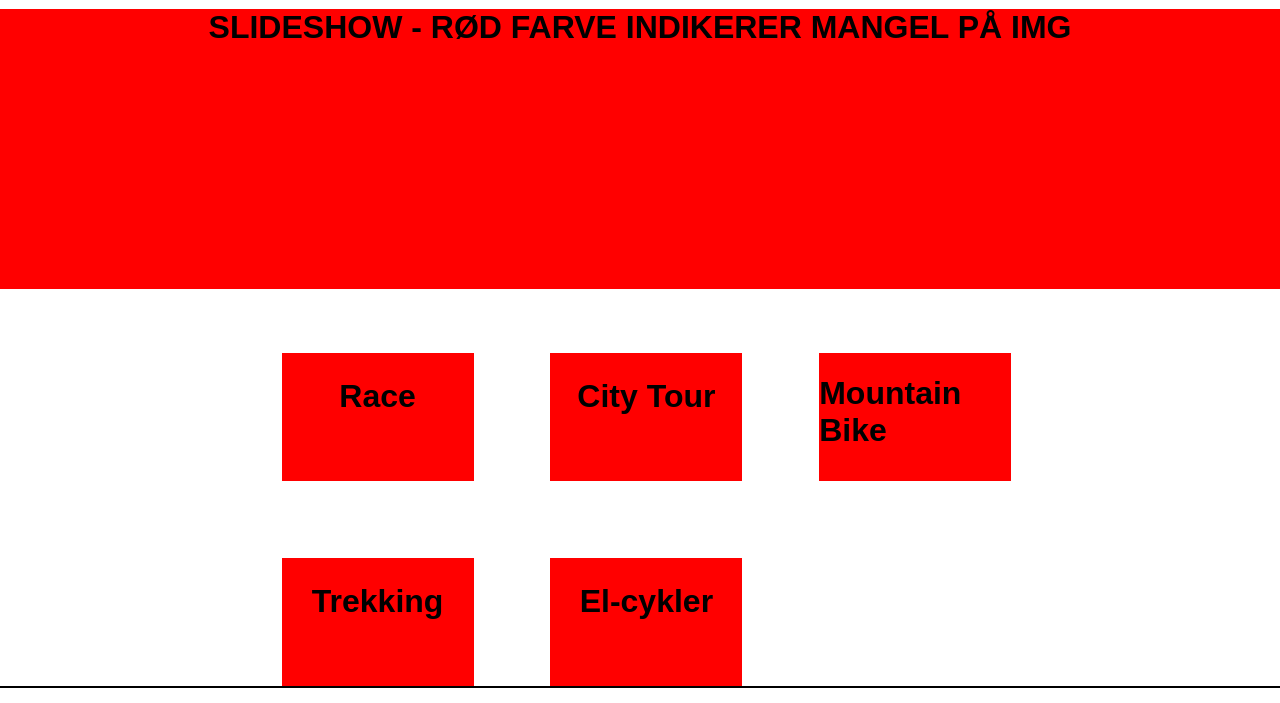
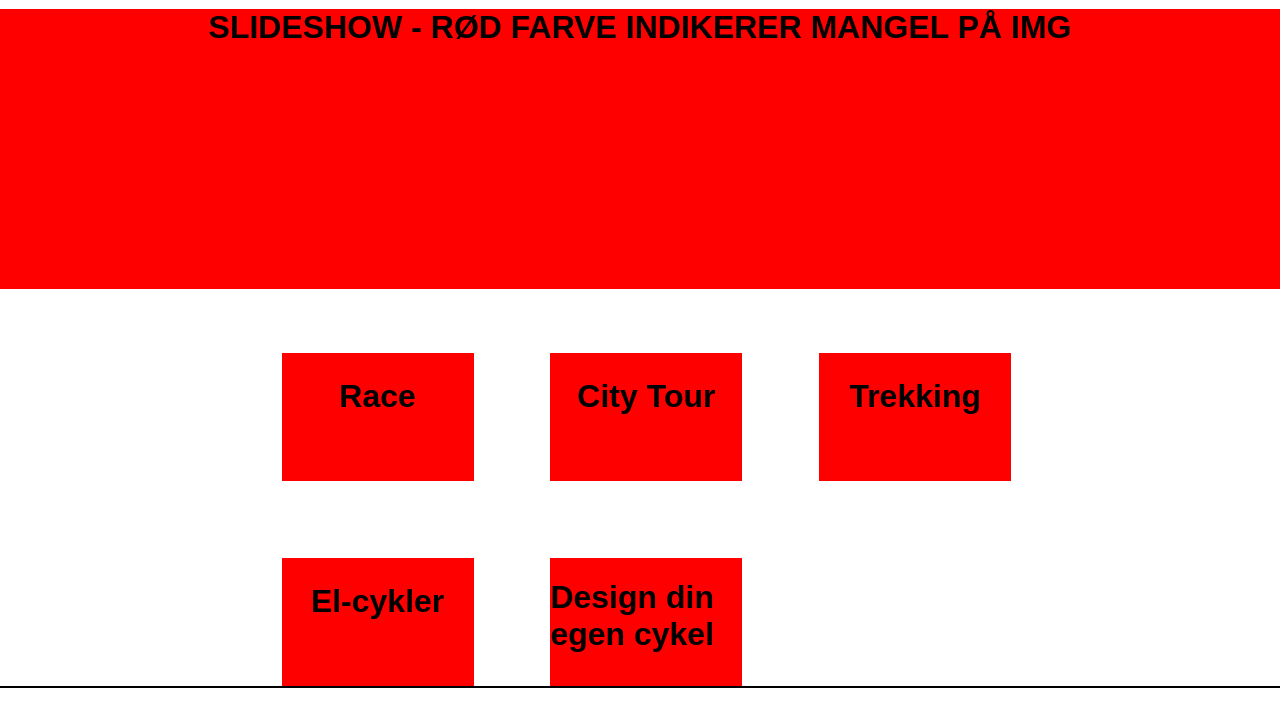
Before and after one commit to mike6316/Tema9_KogaCenter, a plain HTML site: page produkter.html in a window 1280 px wide. Shown: the part 40-743 px from the top of the page. Drawn offline with Linux system fonts and the light colour scheme.

Commit message:
rettelser i kategori

```diff
--- a/produkter.html
+++ b/produkter.html
@@ -98,6 +98,7 @@
     footer p {
         margin: 0;
     }
+
 </style>
 
 <body>
@@ -136,7 +137,7 @@
         </div>
         <div id="item3" class="item">
             <div id="img">
-                <h1>Mountain Bike</h1>
+                <h1>Trekking</h1>
                 <a href=""><img src="" alt=""></a>
             </div>
             <div id="txt">
@@ -145,7 +146,7 @@
         </div>
         <div id="item4" class="item">
             <div id="img">
-                <h1>Trekking</h1>
+                <h1>El-cykler</h1>
                 <a href=""><img src="" alt=""></a>
             </div>
             <div id="txt">
@@ -154,7 +155,7 @@
         </div>
         <div id="item5" class="item">
             <div id="img">
-                <h1>El-cykler</h1>
+                <h1>Design din egen cykel</h1>
                 <a href=""><img src="" alt=""></a>
             </div>
             <div id="txt">
@@ -175,4 +176,6 @@
 
     <script>
     </script>
-</body></html>
+</body>
+
+</html>
```
